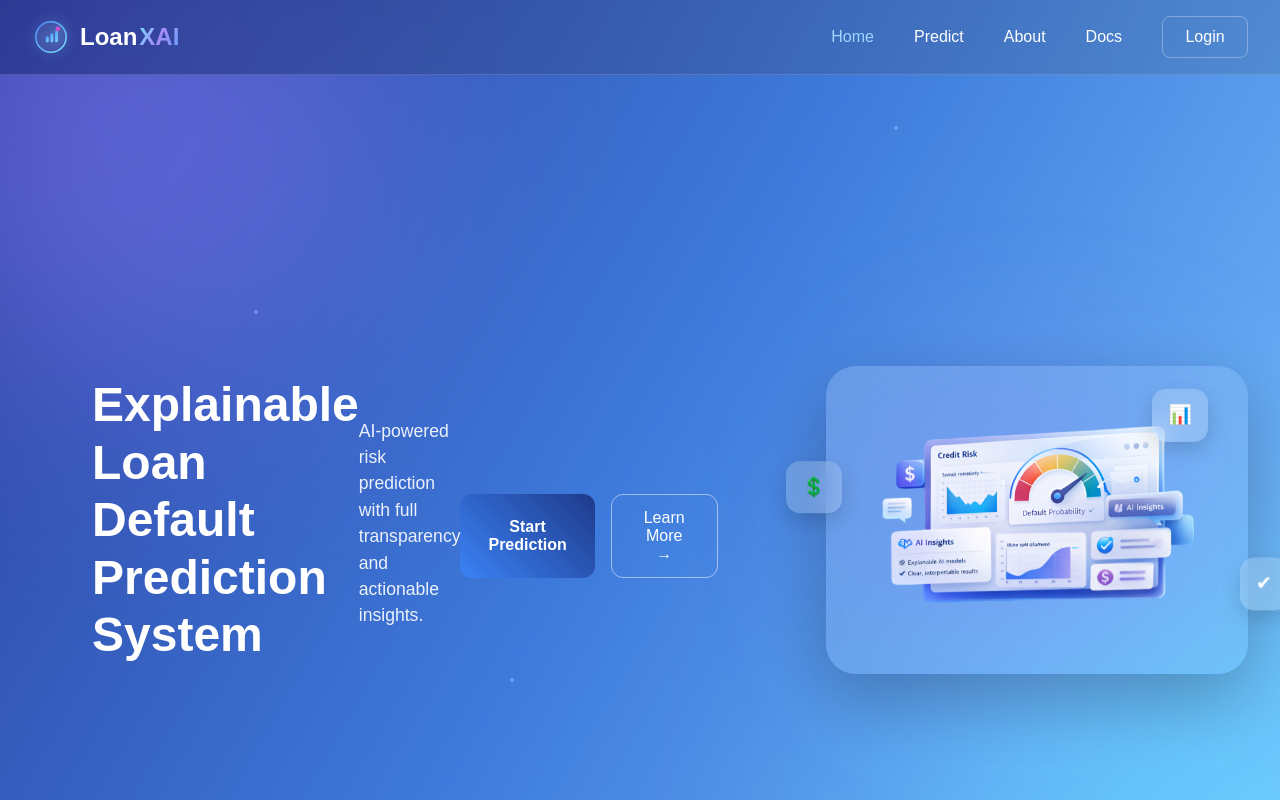
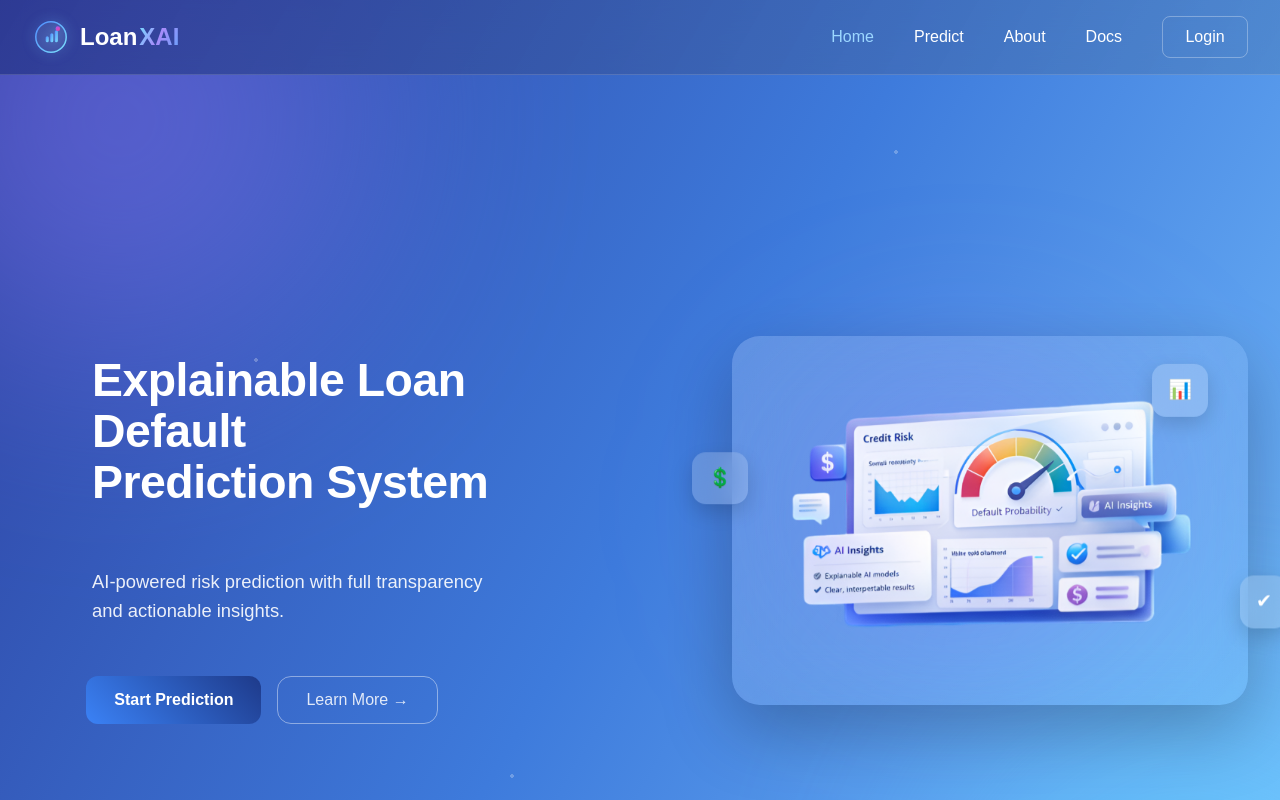
Before and after one commit to akashmhaske2005/loan-default-xai, a React app in the folder frontend/: page / in a window 1280 px wide. Shown: the top 800 px of the page. Built offline with nearby package versions, Linux system fonts and the light colour scheme; the HTML template or start-up script is replaced by a standard one.

Commit message:
Updated hero section.

```diff
--- a/frontend/src/components/Hero/Hero.css
+++ b/frontend/src/components/Hero/Hero.css
@@ -1,40 +1,34 @@
-/* ================= HERO ROOT ================= */
-
 .hero {
   position: relative;
   min-height: 100vh;
-  padding-top: 120px;
+  padding: 120px 0;
   overflow: hidden;
   background: linear-gradient(120deg,#2c3e9d,#3e7bdc,#79c2ff);
   color: white;
 }
 
-/* ================= BACKGROUND GLOW ================= */
-
 .hero-bg-glow {
   position: absolute;
   border-radius: 50%;
   filter: blur(130px);
-  opacity: 0.5;
+  opacity: 0.45;
 }
 
 .glow1 {
-  width: 500px;
-  height: 500px;
+  width: 480px;
+  height: 480px;
   background: #8f7cff;
   top: -120px;
   left: -120px;
 }
 
 .glow2 {
-  width: 500px;
-  height: 500px;
+  width: 480px;
+  height: 480px;
   background: #5ddcff;
   bottom: -150px;
   right: -150px;
 }
-
-/* ================= PARTICLES ================= */
 
 .particles::before {
   content: "";
@@ -53,51 +47,61 @@
   to { transform: translateY(-60px); }
 }
 
-/* ================= CONTAINER ================= */
-
 .hero-container {
   position: relative;
   z-index: 2;
   max-width: 1300px;
   margin: auto;
-  padding: 2rem;
+  padding: 0 2rem;
+
   display: flex;
   align-items: center;
   justify-content: space-between;
-  gap: 3rem;
+  gap: 4rem;
 }
-
-/* ================= LEFT CONTENT ================= */
 
 .hero-content {
   flex: 1;
+  max-width: 540px;
+
+  display: flex;
+  flex-direction: column;
+  justify-content: center;
+
+  min-height: 420px;
   animation: fadeLeft 1s ease;
 }
 
+.hero-text-group {
+  display: flex;
+  flex-direction: column;
+  gap: 2px;
+}
+
 .hero-title {
-  font-size: 3rem;
+  font-size: 2.9rem;
   font-weight: 700;
-  line-height: 1.2;
+  line-height: 1.1;
+  letter-spacing: -0.5px;
 }
 
 .hero-subtitle {
-  margin-top: 1.5rem;
-  font-size: 1.1rem;
+  font-size: 1.15rem;
+  line-height: 1.6;
   opacity: 0.9;
   max-width: 420px;
 }
 
-/* ================= BUTTONS ================= */
-
 .hero-buttons {
-  margin-top: 2rem;
+  margin-top: 32px;
   display: flex;
   gap: 1rem;
+  margin-left: -176px;
 }
 
 .btn-primary {
-  padding: 0.9rem 2rem;
-  border-radius: 12px;
+  padding: 14px 28px;
+  border-radius: 14px;
   border: none;
   background: linear-gradient(120deg,#5c7cff,#7d9cff);
   color: white;
@@ -112,20 +116,19 @@
 }
 
 .btn-secondary {
-  padding: 0.9rem 2rem;
-  border-radius: 12px;
+  padding: 14px 28px;
+  border-radius: 14px;
   border: 1px solid rgba(255,255,255,0.5);
   background: transparent;
   color: white;
+  opacity: 0.85;
+  cursor: pointer;
   transition: 0.3s;
-  cursor: pointer;
 }
 
 .btn-secondary:hover {
   background: rgba(255,255,255,0.15);
 }
-
-/* ================= RIGHT SIDE ================= */
 
 .hero-image-wrapper {
   flex: 1;
@@ -137,45 +140,41 @@
   animation: fadeRight 1s ease;
 }
 
-/* ================= GLASS DASHBOARD CARD ================= */
-
 .dashboard-card {
   position: relative;
-  padding: 28px;
-  border-radius: 30px;
+  padding: 24px;
+  border-radius: 28px;
+
   background: linear-gradient(
     135deg,
     rgba(255,255,255,0.18),
     rgba(255,255,255,0.05)
   );
+
   backdrop-filter: blur(25px);
   box-shadow: 0 25px 70px rgba(0,0,0,0.25);
   transition: transform 0.2s ease;
 }
 
-/* Glow behind dashboard */
-
 .dashboard-glow {
   position: absolute;
-  width: 85%;
-  height: 85%;
+  width: 80%;
+  height: 80%;
   border-radius: 50%;
   background: radial-gradient(circle,
-      rgba(140,120,255,0.45),
+      rgba(140,120,255,0.4),
       transparent);
   filter: blur(90px);
   z-index: 0;
 }
 
 .hero-dashboard {
-  width: 520px;
+  width: 515px;
   max-width: 100%;
-  border-radius: 20px;
+  border-radius: 18px;
   position: relative;
   z-index: 2;
 }
-
-/* ================= FLOATING CARDS ================= */
 
 .floating-card {
   position: absolute;
@@ -205,8 +204,6 @@
   animation-delay: 2s;
 }
 
-/* ================= ANIMATIONS ================= */
-
 @keyframes float {
   0%,100% { transform: translateY(0); }
   50% { transform: translateY(-14px); }
@@ -222,12 +219,15 @@
   to { opacity:1; transform: translateX(0); }
 }
 
-/* ================= RESPONSIVE ================= */
+@media (max-width: 900px) {
 
-@media (max-width: 900px) {
   .hero-container {
     flex-direction: column;
     text-align: center;
+  }
+
+  .hero-content {
+    align-items: center;
   }
 
   .hero-buttons {
--- a/frontend/src/components/Hero/Hero.jsx
+++ b/frontend/src/components/Hero/Hero.jsx
@@ -3,10 +3,8 @@ import "./Hero.css";
 import dashboard from "../../assets/images/dashboard-1.png";
 
 const Hero = () => {
-
   const cardRef = useRef(null);
 
-  // 3D Tilt Effect
   const handleMouseMove = (e) => {
     const card = cardRef.current;
     const rect = card.getBoundingClientRect();
@@ -14,11 +12,10 @@ const Hero = () => {
     const x = e.clientX - rect.left;
     const y = e.clientY - rect.top;
 
-    const rotateX = ((y / rect.height) - 0.5) * 12;
-    const rotateY = ((x / rect.width) - 0.5) * -12;
+    const rotateX = ((y / rect.height) - 0.5) * 10;
+    const rotateY = ((x / rect.width) - 0.5) * -10;
 
-    card.style.transform =
-      `rotateX(${rotateX}deg) rotateY(${rotateY}deg)`;
+    card.style.transform = `rotateX(${rotateX}deg) rotateY(${rotateY}deg)`;
   };
 
   const resetTilt = () => {
@@ -28,17 +25,17 @@ const Hero = () => {
   return (
     <section className="hero">
 
-      {/* Glow Background */}
+      {/* Background Effects */}
       <div className="hero-bg-glow glow1"></div>
       <div className="hero-bg-glow glow2"></div>
-
-      {/* Spark Particles */}
       <div className="particles"></div>
 
       <div className="hero-container">
 
-        {/* LEFT SIDE */}
+        {/* LEFT CONTENT */}
         <div className="hero-content">
+
+          <div className="hero-text-group">
             <h1 className="hero-title">
               Explainable Loan Default <br />
               Prediction System
@@ -48,7 +45,9 @@ const Hero = () => {
               AI‑powered risk prediction with full transparency
               and actionable insights.
             </p>
+          </div>
 
+          {/* CTA ALWAYS LAST */}
           <div className="hero-buttons">
             <button className="btn-primary">
               Start Prediction
@@ -58,9 +57,10 @@ const Hero = () => {
               Learn More →
             </button>
           </div>
+
         </div>
 
-        {/* RIGHT SIDE DASHBOARD */}
+        {/* RIGHT DASHBOARD */}
         <div className="hero-image-wrapper">
 
           <div
@@ -69,7 +69,6 @@ const Hero = () => {
             onMouseMove={handleMouseMove}
             onMouseLeave={resetTilt}
           >
-
             <div className="dashboard-glow"></div>
 
             <img
@@ -79,7 +78,7 @@ const Hero = () => {
             />
           </div>
 
-          {/* Floating UI Cards */}
+          {/* Floating Cards */}
           <div className="floating-card card1">💲</div>
           <div className="floating-card card2">✔</div>
           <div className="floating-card card3">📊</div>
```
Lines whose indentation alone changed are shown as unchanged.
